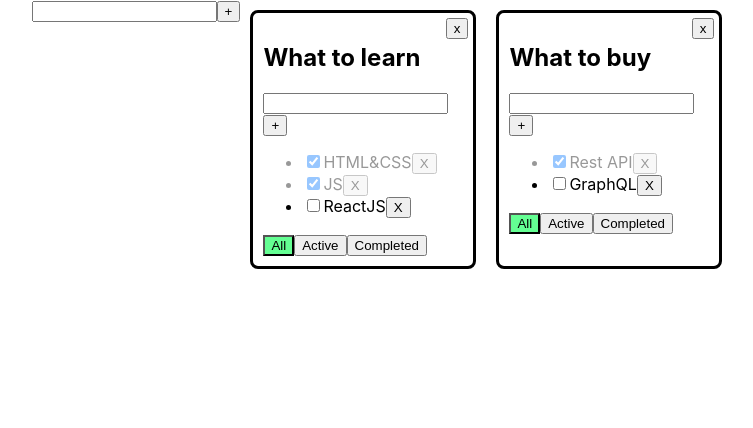
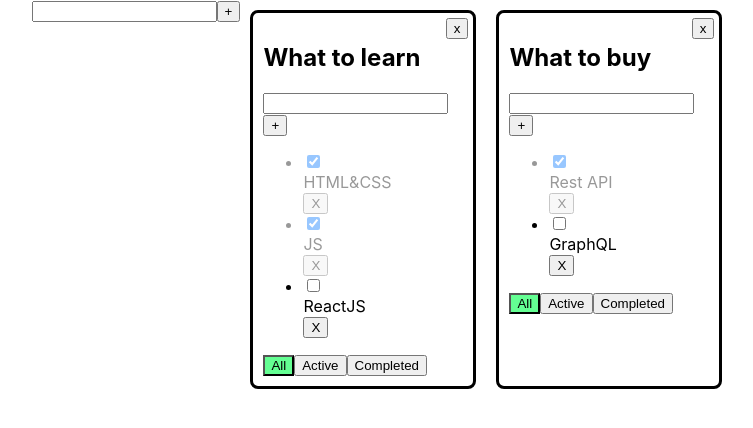
Before and after one commit to pdxserg/todolist_1_3, a React (Create React App) app: page / in a window 1280 px wide. Shown: the top 428 px of the page, without its empty margins (258-1011 px from the left). Built offline with nearby package versions, Linux system fonts and the light colour scheme.

Commit message:
create const changeTaskTitle

```diff
--- a/src/App.tsx
+++ b/src/App.tsx
@@ -71,6 +71,10 @@ function App() {
 	const changeTodolistTitle= (todolistID:string, newTitle:string)=>{
 		setTodolists(todolists.map(t=>t.id === todolistID?{...t, title:newTitle} :t ))
 	}
+	const changeTaskTitle =(todolistId: string,taskId:string, newTitle: string)=>{
+		setTasks({...tasks,
+			[todolistId]: tasks[todolistId].map(t => t.id === taskId ? {...t, title: newTitle} : t)})
+	}
 	return (
 		<div className="App">
 			<AddItemForm addTitle={addTodolist}/>
@@ -96,7 +100,8 @@ function App() {
 						changeStatus={changeStatus}
 						filter={todol.filter}
 						removeTodolist={removeTodolist}
-						callback={changeTodolistTitle}
+						changeTodolistTitle={changeTodolistTitle}
+						changeTaskTitle={changeTaskTitle}
 					/>
 				)
 			})}
--- a/src/Todolist.tsx
+++ b/src/Todolist.tsx
@@ -1,4 +1,4 @@
-import React, {ChangeEvent } from 'react';
+import React, {ChangeEvent} from 'react';
 import {FilterType, TaskType} from "./App";
 import {AddItemForm} from "./AddItemForm";
 import {EditableSpan} from "./EditableSpan";
@@ -13,7 +13,8 @@ type TodolistPropsType = {
 	title: string
 	todolistId: string
 	removeTodolist: (todolistId: string) => void
-	callback: (todolistId: string, newTitle: string) => void
+	changeTodolistTitle: (todolistId: string, newTitle: string) => void
+	changeTaskTitle: (todolistId: string,taskId:string, newTitle: string) => void
 }
 
 export const Todolist = ({
@@ -26,15 +27,16 @@ export const Todolist = ({
 	                         title,
 	                         todolistId,
 	                         removeTodolist,
-	                         callback
+	                         changeTodolistTitle,
+	                         changeTaskTitle
                          }: TodolistPropsType) => {
 
 
 	const addTitle = (title: string) => {
 		addTask(todolistId, title)
 	}
-	const calbackHandler=(newTitle: string)=>{
-		callback(todolistId,newTitle)
+	const calbackTodoHandler = (newTitle: string) => {
+		changeTodolistTitle(todolistId, newTitle)
 	}
 
 	return (
@@ -42,7 +44,7 @@ export const Todolist = ({
 			<button className="remove-todolist"
 			        onClick={() => removeTodolist(todolistId)}>x
 			</button>
-			<h2><EditableSpan title={title} callback={calbackHandler}/></h2>
+			<h2><EditableSpan title={title} callback={calbackTodoHandler}/></h2>
 
 			<div>
 				<AddItemForm addTitle={addTitle}/>
@@ -51,15 +53,18 @@ export const Todolist = ({
 				{tasks.length === 0
 					? <p>Nothing hire</p>
 					: tasks.map((t) => {
-const changeStatusHandler =(e:ChangeEvent<HTMLInputElement>) => {
-	changeStatus(todolistId, t.id, e.currentTarget.checked)
-}
+						const changeStatusHandler = (e: ChangeEvent<HTMLInputElement>) => {
+							changeStatus(todolistId, t.id, e.currentTarget.checked)
+						}
+						const calbackTaskHandler=(newTitle: string)=>{
+							changeTaskTitle(todolistId,t.id,newTitle)
+						}
 
 						return (
 							<li className={t.isDone === true ? "opacity" : ""} key={t.id}>
 								<input type="checkbox" checked={t.isDone}
 								       onChange={changeStatusHandler}/>
-								{t.title}
+								<EditableSpan title={t.title} callback={calbackTaskHandler}/>
 								<button onClick={() => removeTask(todolistId, t.id)}>X</button>
 							</li>
 						)
```
